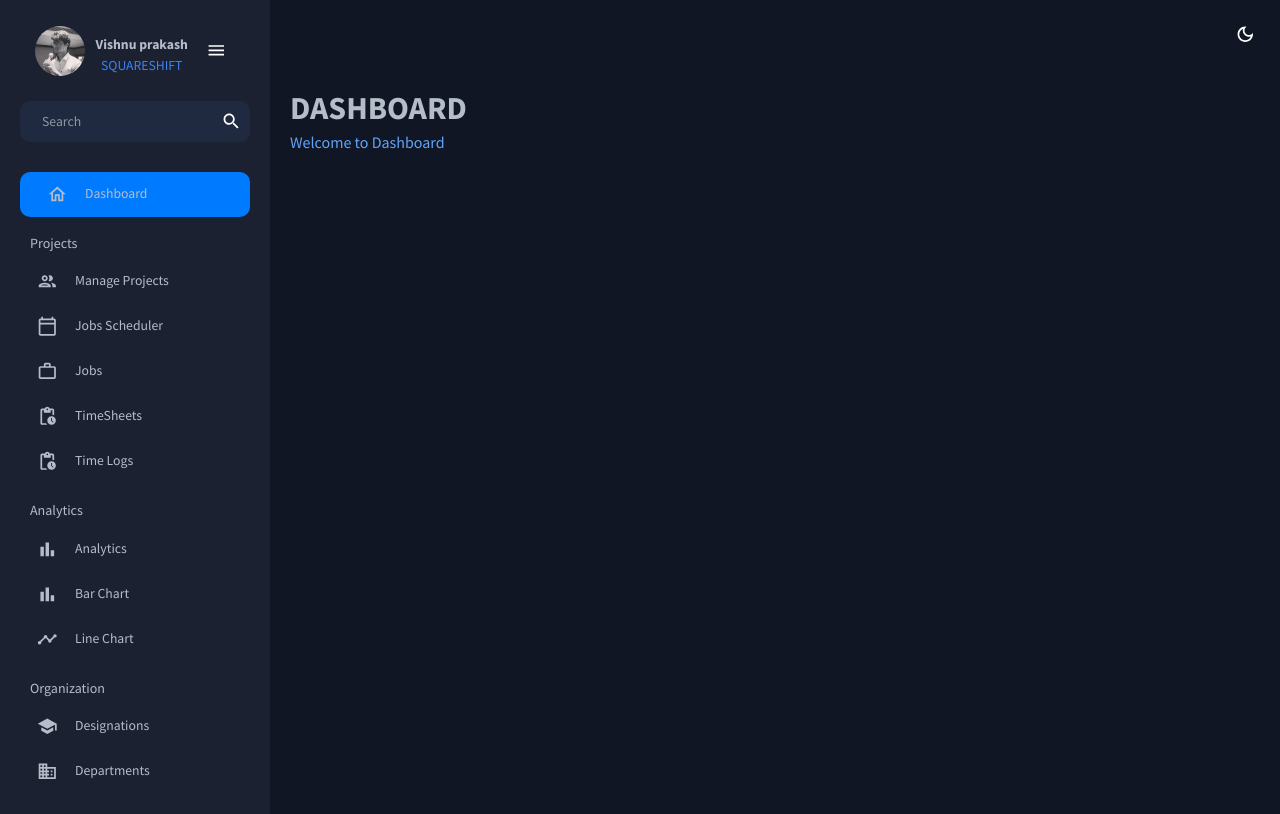
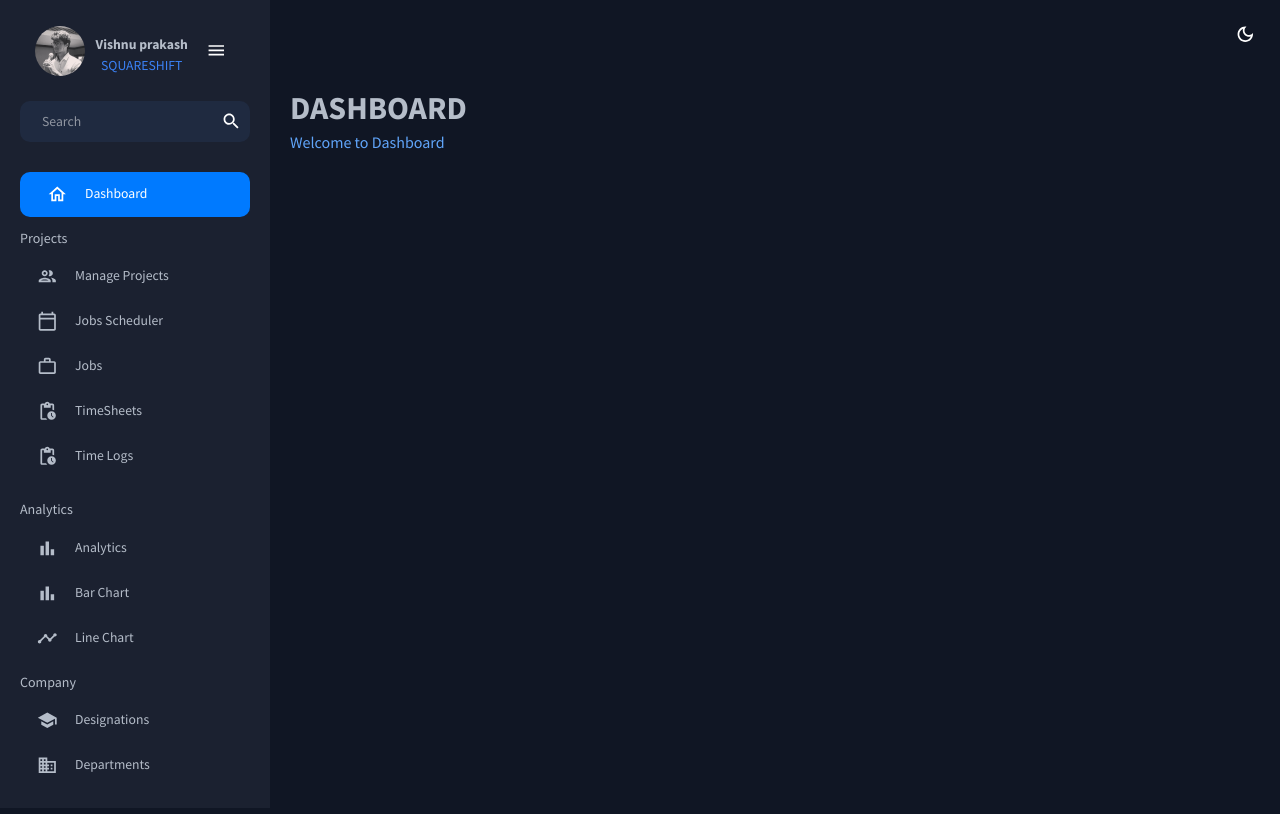
Before and after one commit to vishnuprakashN/EmployeeManagementFrontend, a React (Create React App) app: page / in a window 1280 px wide. Built offline with nearby package versions, Linux system fonts and the light colour scheme.

Commit message:
sidebar update

```diff
--- a/src/scenes/global/Sidebar.jsx
+++ b/src/scenes/global/Sidebar.jsx
@@ -58,7 +58,7 @@ const Sidebar = () =>{
             },
             "& .pro-inner-item": {
                 padding: "5px 35px 5px 20px !important",
-                color:`${colors.navbartext[100]}`
+                //color:`${colors.navbartext[100]}`
             },
             "& .pro-inner-item:hover":{
                 color: `${colors.greenAccent[400]} !important`,
@@ -66,6 +66,7 @@ const Sidebar = () =>{
             "& .pro-menu-item.active":{
                 borderRadius: "10px 10px 10px 10px",
                 backgroundColor: "#007AFF",
+                color: "#FFFFFF !important" ,
                 marginLeft:"10px",
                 marginRight:"10px",
             },
@@ -152,7 +153,7 @@ const Sidebar = () =>{
                        <Typography
                         variant="h6"
                         color={colors.grey[100]}
-                        sx={{m: "15px 0 5px 20px"}}
+                        sx={{m: "10px 0 5px 10px"}}
                         >
                             Projects</Typography>
                       <Item
@@ -193,7 +194,7 @@ const Sidebar = () =>{
                        <Typography
                         variant="h6"
                         color={colors.grey[100]}
-                        sx={{m: "15px 0 5px 20px"}}
+                        sx={{m: "19px 0 5px 10px"}}
                         >
                             Analytics</Typography>
 
@@ -222,9 +223,9 @@ const Sidebar = () =>{
                       <Typography
                         variant="h6"
                         color={colors.grey[100]}
-                        sx={{m: "15px 0 5px 20px"}}
+                        sx={{m: "10px 0 5px 10px"}}
                         >
-                            Organization</Typography>
+                            Company</Typography>
 
                       <Item
                       title="Designations"
```
